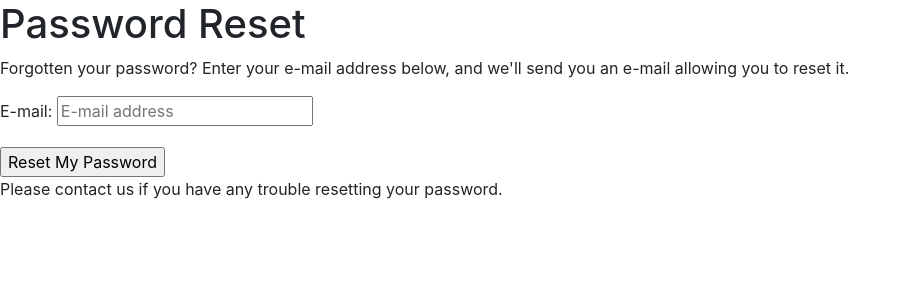
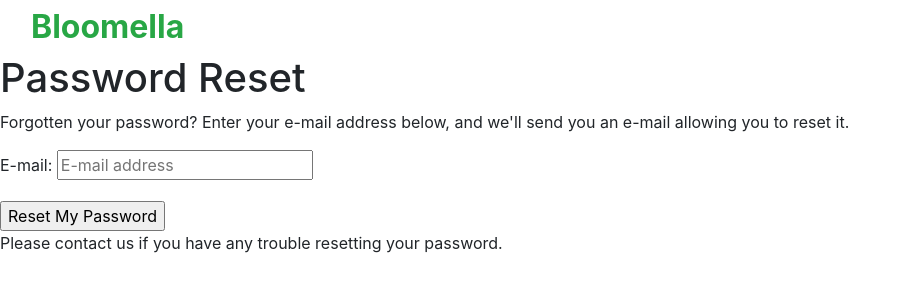
Before and after one commit to StanislavDitsan/Bloomella, a Django app: page /accounts/password/reset/ in a window 1280 px wide. Shown: the top 300 px of the page, without its empty margins (0-911 px from the left). Run offline with Django 3.2, Linux system fonts and the light colour scheme; some libraries are stand-ins or nearby versions.

Commit message:
Added header container to base.html

```diff
--- a/templates/base.html
+++ b/templates/base.html
@@ -56,7 +56,17 @@
 
 <body>
 
-    <header class="container-fluid"></header>
+    <header class="container-fluid">
+        <div class="row">
+            <div class="col-12 col-lg-4 my-auto py-1 py-lg-0 text-center text-lg-left">
+                <a href="{% url 'home' %}" class="nav-link main-logo-link">
+                    <h2 class="logo-font text-success my-0"><strong>Bloomella</strong></h2>
+                </a>
+            </div>
+            <div class="col-12 col-lg-4 my-auto py-1 py-lg-0"></div>
+            <div class="col-12 col-lg-4 my-auto py-1 py-lg-0"></div>
+        </div>
+    </header>
 
     {% if messages %}
     <div class="message-container"></div>
```
